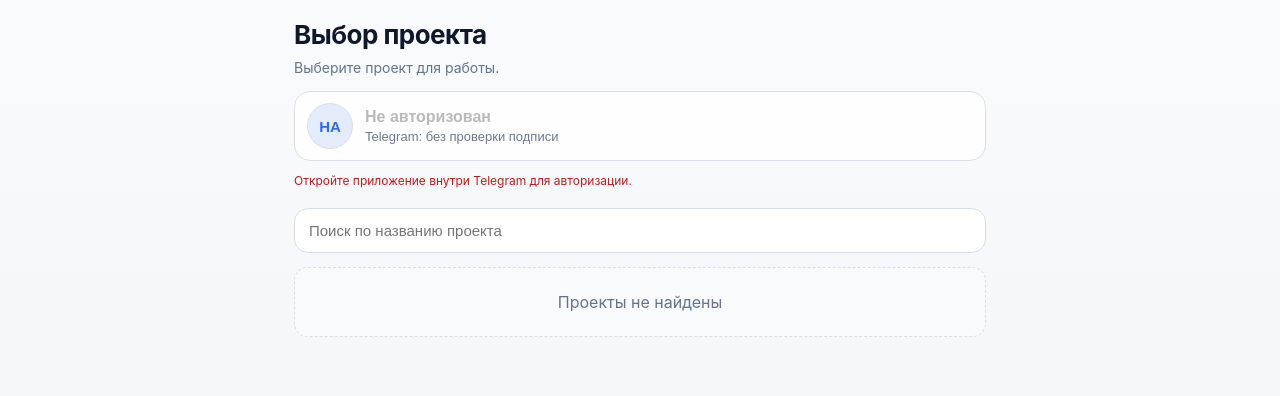
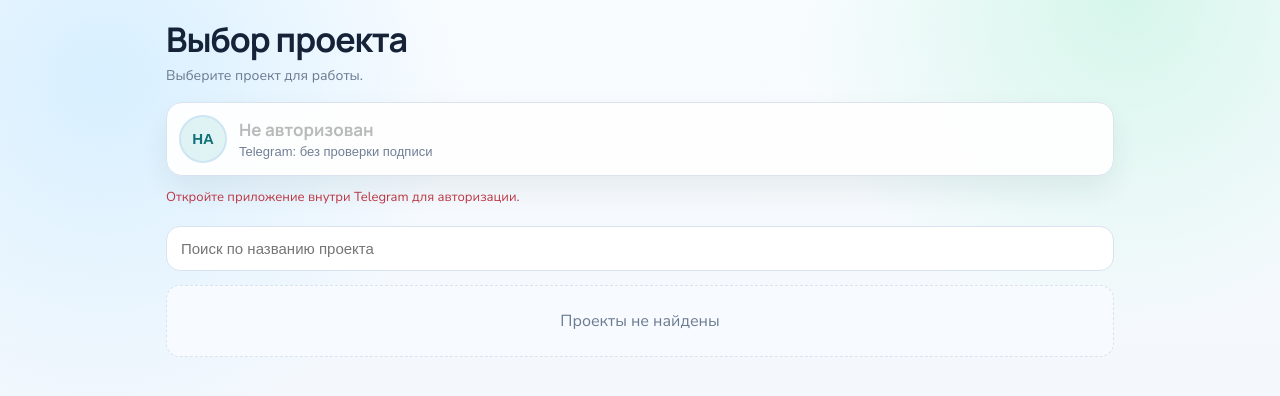
Before and after one commit to Fugel7/VKRproject, a React (Vite) app in the folder frontend/: page / in a window 1280 px wide. Shown: the top 396 px of the page. Built offline with nearby package versions, Linux system fonts and the light colour scheme.

Commit message:
фикс дизайн

```diff
--- a/frontend/src/styles.css
+++ b/frontend/src/styles.css
@@ -1,14 +1,17 @@
+@import url('https://fonts.googleapis.com/css2?family=Manrope:wght@500;700;800&family=Nunito+Sans:wght@400;600;700&display=swap');
+
 :root {
-  --bg: #f1f5f9;
-  --text: #0f172a;
-  --muted: #64748b;
-  --line: #d8dee9;
-  --card: #ffffff;
-  --card-alt: #f8fafc;
-  --accent: #2563eb;
+  --bg: #f4f7fb;
+  --surface: #ffffff;
+  --surface-soft: #f7fbff;
+  --text: #19263a;
+  --muted: #6b7a90;
+  --line: #d9e3ef;
+  --accent: #0f8b8d;
+  --accent-strong: #086c70;
   --accent-text: #ffffff;
-  --link: #2563eb;
-  --danger: #b91c1c;
+  --danger: #c03744;
+  --shadow: 0 14px 34px rgba(19, 37, 61, 0.08);
 }
 
 * {
@@ -23,34 +26,39 @@ body,
 
 body {
   margin: 0;
-  font-family: -apple-system, BlinkMacSystemFont, 'Segoe UI', Roboto, sans-serif;
-  background: linear-gradient(180deg, #f8fafc 0%, var(--bg) 100%);
+  font-family: 'Nunito Sans', 'Segoe UI', sans-serif;
+  background:
+    radial-gradient(circle at 8% 10%, #d7efff 0%, transparent 26%),
+    radial-gradient(circle at 88% 0%, #d6f6eb 0%, transparent 24%),
+    linear-gradient(180deg, #f9fcff 0%, #eef4fb 100%);
   color: var(--text);
 }
 
 .app {
-  max-width: 720px;
+  max-width: 980px;
   margin: 0 auto;
   min-height: 100vh;
-  padding: 20px 14px 28px;
+  padding: 22px 16px 28px;
 }
 
 .screen-header {
-  margin-bottom: 14px;
+  margin-bottom: 16px;
 }
 
 .screen-title {
   margin: 0;
-  font-size: 26px;
-  line-height: 1.15;
-  letter-spacing: -0.02em;
+  font-family: 'Manrope', 'Nunito Sans', sans-serif;
+  font-size: 34px;
+  line-height: 1.05;
+  letter-spacing: -0.03em;
+  color: #152238;
 }
 
 .screen-subtitle {
   margin: 8px 0 0;
   color: var(--muted);
   font-size: 14px;
-  line-height: 1.4;
+  line-height: 1.45;
 }
 
 .search {
@@ -61,27 +69,31 @@ body {
   padding: 13px 14px;
   font-size: 15px;
   color: var(--text);
-  background: var(--card);
+  background: var(--surface);
   outline: none;
 }
 
-.search:focus {
+.search:focus,
+.textarea:focus,
+.field input:focus,
+.field select:focus {
   border-color: var(--accent);
-  box-shadow: 0 0 0 2px rgba(37, 99, 235, 0.2);
+  box-shadow: 0 0 0 3px rgba(15, 139, 141, 0.15);
 }
 
 .profile-banner {
   width: 100%;
-  margin: 4px 0 12px;
+  margin: 6px 0 12px;
   border: 1px solid var(--line);
   border-radius: 16px;
-  background: var(--card);
-  padding: 11px 12px;
+  background: var(--surface);
+  padding: 12px;
   display: flex;
   align-items: center;
   gap: 12px;
   text-align: left;
   cursor: pointer;
+  box-shadow: var(--shadow);
 }
 
 .profile-banner:disabled {
@@ -90,21 +102,21 @@ body {
 }
 
 .profile-avatar {
-  width: 46px;
-  height: 46px;
+  width: 48px;
+  height: 48px;
   border-radius: 50%;
   object-fit: cover;
-  border: 1px solid var(--line);
+  border: 2px solid #cde5f3;
 }
 
 .profile-avatar-fallback {
   display: inline-flex;
   align-items: center;
   justify-content: center;
-  background: rgba(37, 99, 235, 0.12);
-  color: var(--accent);
+  background: #e0f4f4;
+  color: var(--accent-strong);
+  font-weight: 800;
   font-size: 15px;
-  font-weight: 700;
 }
 
 .profile-info {
@@ -115,7 +127,8 @@ body {
 }
 
 .profile-info strong {
-  font-size: 16px;
+  font-family: 'Manrope', 'Nunito Sans', sans-serif;
+  font-size: 17px;
   white-space: nowrap;
   overflow: hidden;
   text-overflow: ellipsis;
@@ -128,7 +141,7 @@ body {
 
 .auth-hint {
   margin: 0 0 10px;
-  font-size: 12px;
+  font-size: 13px;
   color: var(--danger);
 }
 
@@ -138,49 +151,51 @@ body {
 }
 
 .card {
-  background: var(--card);
+  background: var(--surface);
   border: 1px solid var(--line);
   border-radius: 16px;
-  padding: 13px;
-  box-shadow: 0 8px 22px rgba(15, 23, 42, 0.06);
+  padding: 14px;
+  box-shadow: var(--shadow);
 }
 
 .card h3 {
   margin: 0 0 10px;
-  font-size: 19px;
-  letter-spacing: -0.01em;
+  font-family: 'Manrope', 'Nunito Sans', sans-serif;
+  font-size: 21px;
+  letter-spacing: -0.02em;
 }
 
 .meta {
   display: flex;
   gap: 8px;
-  margin-bottom: 11px;
+  margin-bottom: 10px;
   flex-wrap: wrap;
-}
-
-.badge {
-  font-size: 12px;
-  padding: 4px 9px;
-  border-radius: 999px;
-  background: #eef2f7;
-  color: #334155;
-}
-
-.badge-role {
-  background: rgba(37, 99, 235, 0.12);
-  color: #1d4ed8;
 }
 
 .open-btn,
 .back-btn {
   border: 0;
-  border-radius: 11px;
+  border-radius: 12px;
   padding: 10px 14px;
   background: var(--accent);
   color: var(--accent-text);
-  font-weight: 700;
-  font-size: 15px;
+  font-weight: 800;
+  font-size: 14px;
   cursor: pointer;
+  transition: transform 120ms ease, background 120ms ease;
+}
+
+.open-btn:hover,
+.back-btn:hover {
+  background: var(--accent-strong);
+  transform: translateY(-1px);
+}
+
+.open-btn:disabled,
+.back-btn:disabled {
+  opacity: 0.6;
+  cursor: not-allowed;
+  transform: none;
 }
 
 .back-btn {
@@ -197,11 +212,7 @@ body {
   text-align: center;
   border: 1px dashed var(--line);
   border-radius: 14px;
-  background: var(--card-alt);
-}
-
-.task-placeholder {
-  margin-top: 8px;
+  background: var(--surface-soft);
 }
 
 .board-actions {
@@ -214,7 +225,7 @@ body {
 .board-grid {
   display: grid;
   gap: 12px;
-  grid-template-columns: 1fr;
+  grid-template-columns: minmax(0, 1fr) minmax(0, 1fr);
 }
 
 .form-card {
@@ -224,20 +235,21 @@ body {
 
 .textarea {
   width: 100%;
-  min-height: 86px;
+  min-height: 92px;
   border: 1px solid var(--line);
   border-radius: 12px;
   padding: 10px 12px;
   resize: vertical;
   font-size: 14px;
-  background: var(--card);
+  background: var(--surface);
   color: var(--text);
+  outline: none;
 }
 
 .form-row {
   display: grid;
   gap: 8px;
-  grid-template-columns: 1fr;
+  grid-template-columns: repeat(3, minmax(0, 1fr));
 }
 
 .field {
@@ -255,8 +267,9 @@ body {
   border: 1px solid var(--line);
   border-radius: 10px;
   padding: 10px;
-  background: var(--card);
+  background: var(--surface);
   color: var(--text);
+  outline: none;
 }
 
 .task-list,
@@ -271,7 +284,7 @@ body {
 .comment-card {
   border: 1px solid var(--line);
   border-radius: 12px;
-  background: var(--card-alt);
+  background: var(--surface-soft);
   padding: 10px;
 }
 
@@ -291,6 +304,7 @@ body {
 .task-open strong,
 .sprint-header strong {
   font-size: 15px;
+  font-family: 'Manrope', 'Nunito Sans', sans-serif;
 }
 
 .task-open span,
@@ -309,14 +323,14 @@ body {
   width: 100%;
   height: 8px;
   border-radius: 999px;
-  background: #dbe5f2;
+  background: #d9e8ef;
   overflow: hidden;
 }
 
 .progress-fill {
   height: 100%;
   border-radius: 999px;
-  background: linear-gradient(90deg, #38bdf8 0%, #2563eb 100%);
+  background: linear-gradient(90deg, #36b2a7 0%, #0f8b8d 100%);
 }
 
 .progress-label {
@@ -346,7 +360,7 @@ body {
 .modal-overlay {
   position: fixed;
   inset: 0;
-  background: rgba(15, 23, 42, 0.52);
+  background: rgba(15, 27, 44, 0.6);
   display: grid;
   place-items: center;
   z-index: 1000;
@@ -357,12 +371,13 @@ body {
   width: min(760px, 100%);
   max-height: 90vh;
   overflow: auto;
-  background: var(--card);
-  border-radius: 16px;
+  background: var(--surface);
+  border-radius: 18px;
   border: 1px solid var(--line);
   padding: 14px;
   display: grid;
   gap: 10px;
+  box-shadow: 0 30px 70px rgba(15, 27, 44, 0.25);
 }
 
 .comment-card p {
@@ -379,16 +394,27 @@ body {
   gap: 8px;
 }
 
-@media (max-width: 420px) {
+@media (max-width: 900px) {
+  .board-grid {
+    grid-template-columns: 1fr;
+  }
+}
+
+@media (max-width: 520px) {
   .screen-title {
-    font-size: 23px;
+    font-size: 27px;
   }
 
   .card h3 {
     font-size: 18px;
   }
 
-  .board-actions {
+  .form-row {
     grid-template-columns: 1fr;
   }
+
+  .open-btn,
+  .back-btn {
+    width: 100%;
+  }
 }
```
Also changed, not shown: frontend/src/App.jsx (+103 -103 lines), 1 other file (tests, documents, lock files or other folders).
